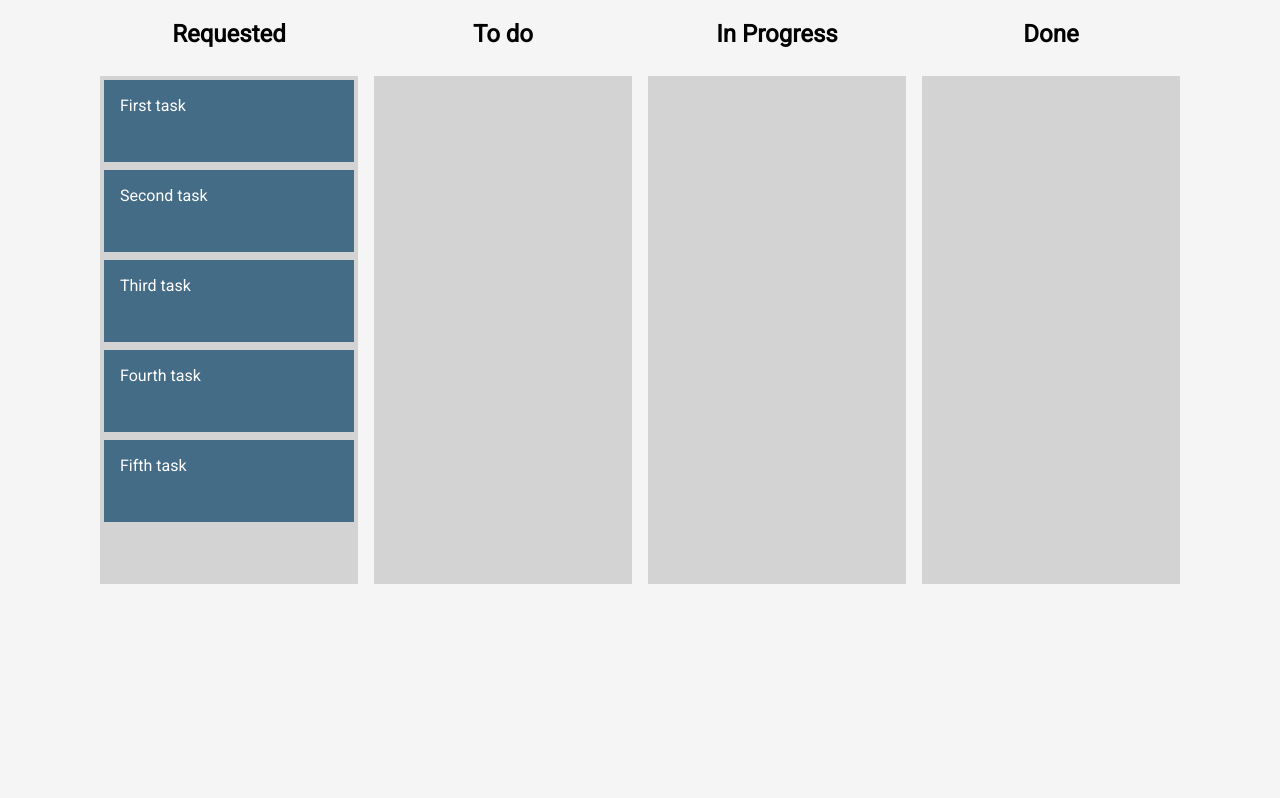
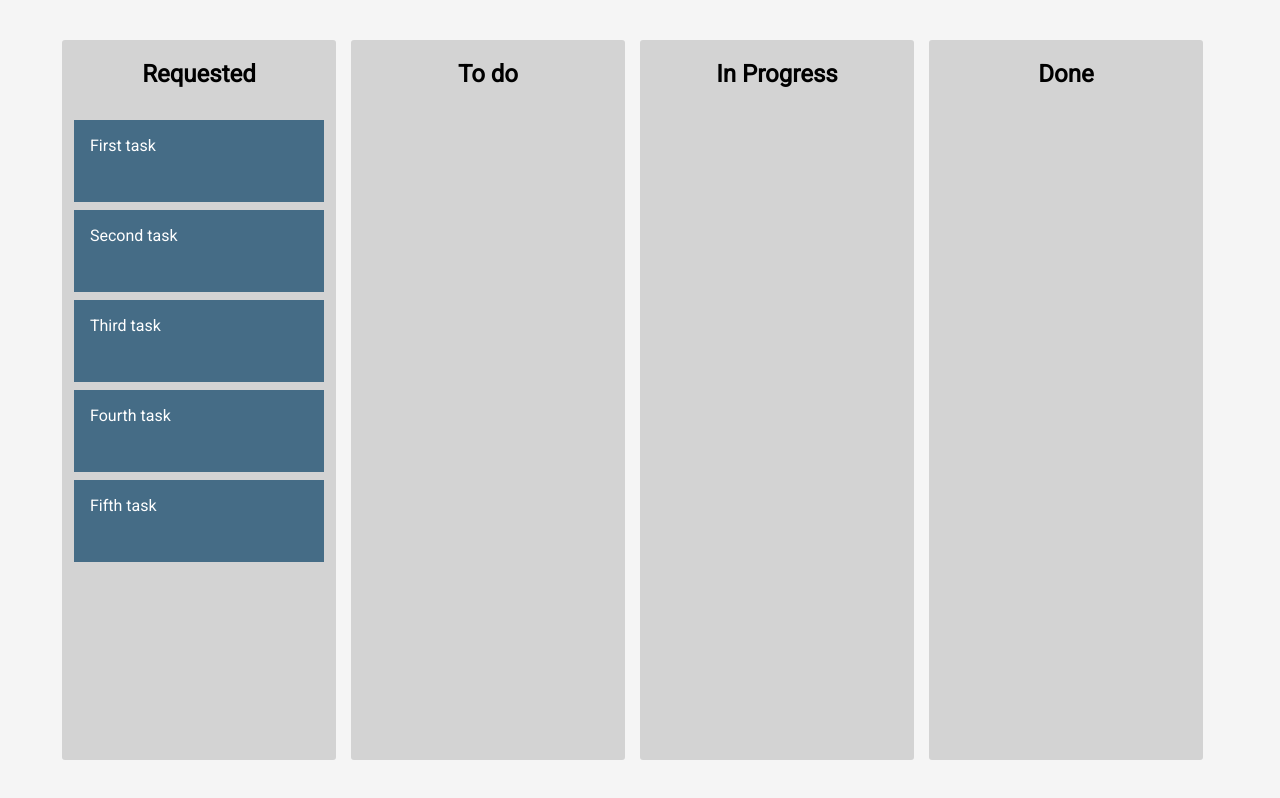
Before and after one commit to shaychoo/trello-clone2, a React (Create React App) app: page / in a window 1280 px wide. Shown: the top 798 px of the page. Built offline with nearby package versions, Linux system fonts and the light colour scheme.

Commit message:
add some style

```diff
--- a/src/App.js
+++ b/src/App.js
@@ -70,7 +70,14 @@ const onDragEnd = (result, columns, setColumns) => {
 function App() {
   const [columns, setColumns] = useState(columnsFromBackend);
   return (
-    <div style={{ display: "flex", justifyContent: "center", height: "100%" }}>
+    <div
+      style={{
+        display: "flex",
+        justifyContent: "center",
+        height: "90%",
+        marginTop: "40px",
+      }}
+    >
       <DragDropContext
         onDragEnd={(result) => onDragEnd(result, columns, setColumns)}
       >
--- a/src/TaskColumn.jsx
+++ b/src/TaskColumn.jsx
@@ -12,6 +12,9 @@ export default class TaskColumn extends Component {
             display: "flex",
             flexDirection: "column",
             alignItems: "center",
+            backgroundColor: "lightgrey",
+            marginRight: "15px",
+            borderRadius: "3px",
           }}
           key={columnId}
         >
@@ -24,9 +27,7 @@ export default class TaskColumn extends Component {
                     {...provided.droppableProps}
                     ref={provided.innerRef}
                     style={{
-                      background: snapshot.isDraggingOver
-                        ? "lightblue"
-                        : "lightgrey",
+                      background: snapshot.isDraggingOver ? "lightblue" : "",
                       padding: 4,
                       width: 250,
                       minHeight: 500,
```
